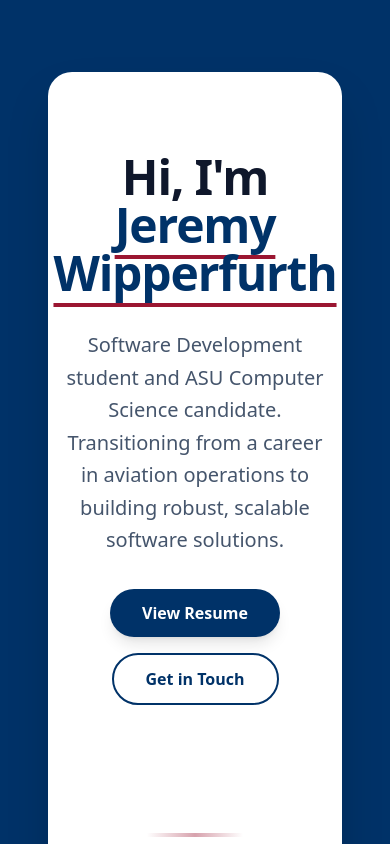
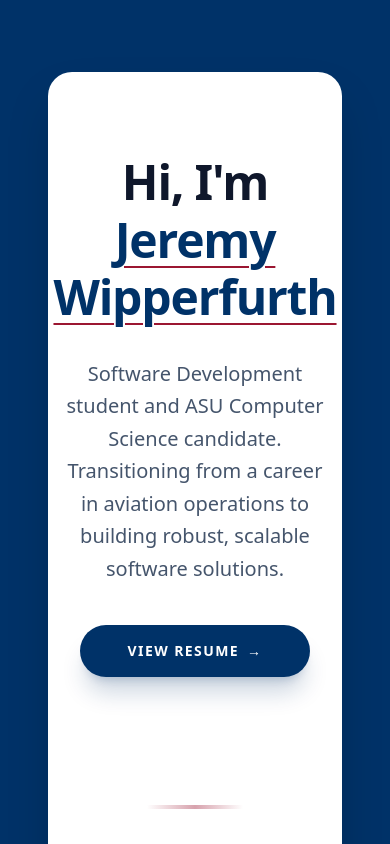
Before and after one commit to jerwip3/jerwip3.github.io, a React (Vite) app: page / in a window 390 px wide. Shown: the top 844 px of the page. Built offline with nearby package versions, Linux system fonts and the light colour scheme.

Commit message:
Further refined css and layout

```diff
--- a/src/App.jsx
+++ b/src/App.jsx
@@ -8,11 +8,11 @@ function Profile() {
 
   return (
     <header className="py-20 flex flex-col items-center text-center px-4">
-      <h1 className="text-5xl md:text-7xl font-extrabold tracking-tight text-slate-900">
-        Hi, I'm <span className="text-ateneo underline decoration-cochineal decoration-4 underline-offset-[12px]">
-          Jeremy Wipperfurth
-        </span>
-      </h1>
+    <h1 className="text-5xl md:text-7xl font-extrabold tracking-tight text-slate-900 leading-[1.2] md:leading-tight">
+      Hi, I'm <span className="text-ateneo underline decoration-cochineal decoration-2 md:decoration-4 underline-offset-[8px] md:underline-offset-[12px]">
+      Jeremy Wipperfurth
+      </span>
+    </h1>
 
       <p className="mt-8 text-xl text-slate-600 max-w-2xl leading-relaxed">
         Software Development student and ASU Computer Science candidate.
@@ -20,20 +20,13 @@ function Profile() {
         scalable software solutions.
       </p>
 
-      <div className="mt-8 flex flex-wrap justify-center gap-4">
+      <div className="mt-10">
         <button
           onClick={() => setShowResume(true)}
-          className="px-8 py-3 bg-ateneo hover:bg-cochineal active:scale-95 text-white font-bold rounded-full transition-all shadow-lg hover:shadow-special-red/20"
-        >
+          className="group relative px-12 py-4 bg-ateneo text-white font-black rounded-full transition-all hover:bg-cochineal active:scale-95 shadow-xl shadow-ateneo/20 hover:shadow-cochineal/20 uppercase tracking-widest text-sm">
           View Resume
+          <span className="inline-block ml-2 transition-transform group-hover:translate-x-1">→</span>
         </button>
-
-        <a
-          href="mailto:jerwip@gmail.com"
-          className="px-8 py-3 border-2 border-ateneo text-ateneo hover:bg-ateneo hover:text-white font-bold rounded-full transition-all"
-        >
-          Get in Touch
-        </a>
       </div>
 
       {showResume && (
@@ -153,6 +146,7 @@ function App() {
             <div className="flex justify-center gap-6 mb-4">
               <a href="https://github.com/jerwip3" className="text-ateneo hover:text-cochineal transition-colors font-bold text-sm">GitHub</a>
               <a href="https://www.linkedin.com/in/jeremywipperfurth/" className="text-ateneo hover:text-cochineal transition-colors font-bold text-sm">LinkedIn</a>
+              <a href="mailto:jerwip@gmail.com" className="text-ateneo hover:text-cochineal transition-colors font-bold text-sm">Email</a>
             </div>
             <p className="text-[10px] text-ateneo uppercase tracking-[0.2em] ">
               &copy; 2026 Jeremy Wipperfurth - Built with React & Tailwind v4
--- a/src/index.css
+++ b/src/index.css
@@ -21,3 +21,23 @@ html, body, #root {
 html {
   scroll-behavior: smooth;
 }
+
+.custom-scrollbar::-webkit-scrollbar {
+  width: 12px;
+}
+
+.custom-scrollbar::-webkit-scrollbar-track {
+  background: transparent;
+  margin-block: 20px;
+}
+
+.custom-scrollbar::-webkit-scrollbar-thumb {
+  background-color: var(--color-ateneo);
+  border: 4px solid transparent;
+  background-clip: padding-box;
+  border-radius: 20px;
+}
+
+.custom-scrollbar::-webkit-scrollbar-thumb:hover {
+  background-color: var(--color-cochineal);
+}
```
